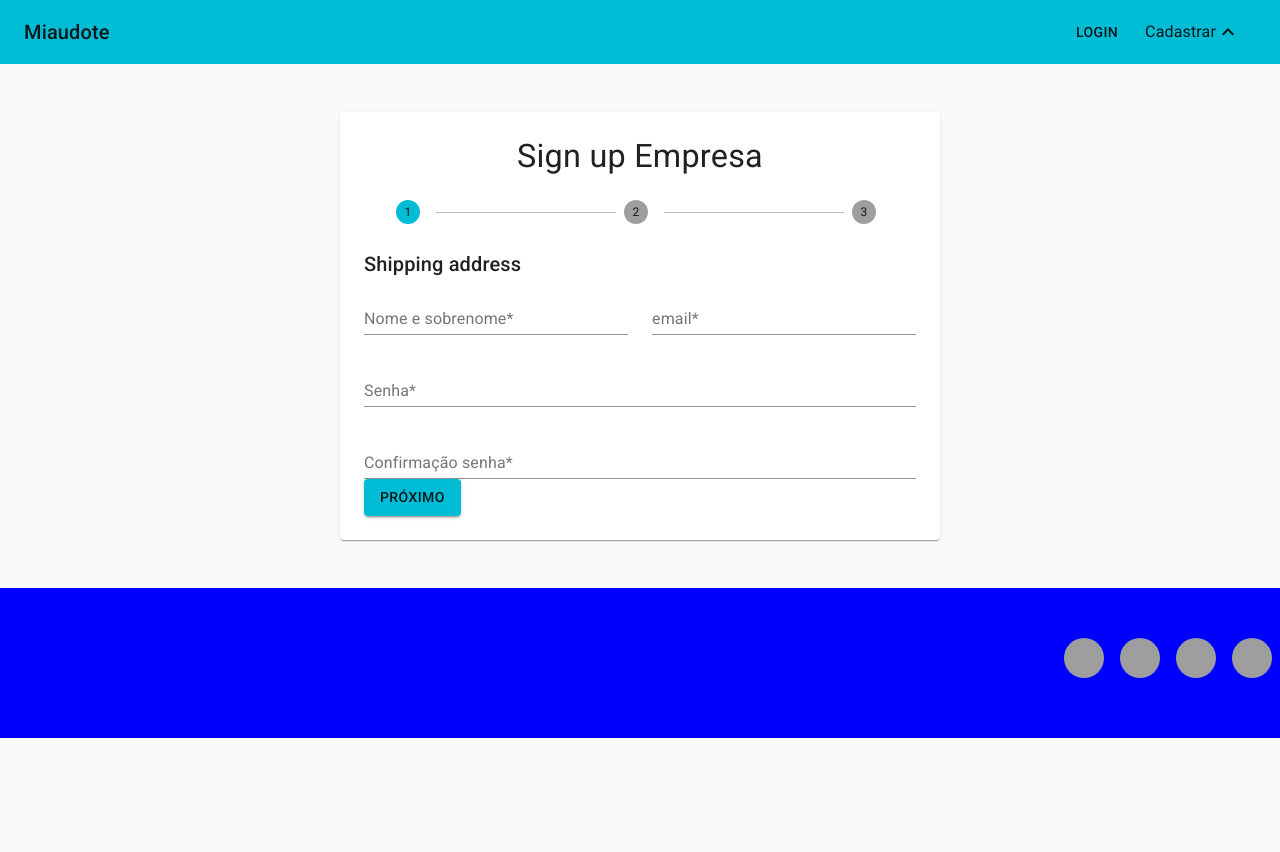
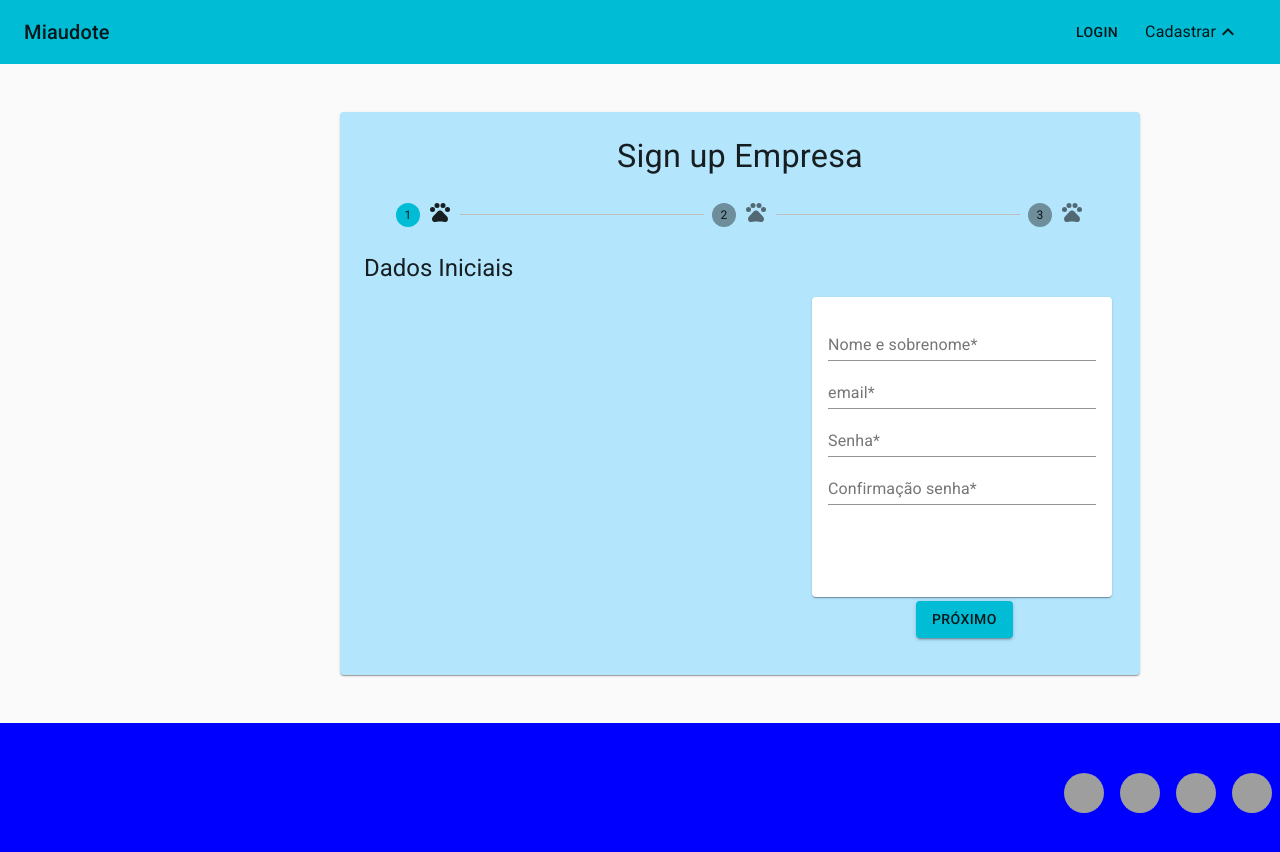
Before and after one commit to fabriciodossantos908/miauDote, a React (Create React App) app in the folder frontend-web/miaudote/: page /formCompany in a window 1280 px wide. Shown: the top 852 px of the page. Before the commit the page ends 800 px from the top, so only its background shows below. Built offline with nearby package versions, Linux system fonts and the light colour scheme; grey boxes are pictures that could not be loaded.

Commit message:
starting the MUI stylish on company SignUp

```diff
--- a/frontend-web/miaudote/src/components/Layout/styles.js
+++ b/frontend-web/miaudote/src/components/Layout/styles.js
@@ -4,12 +4,13 @@ import {
     makeStyles
   } from '@material-ui/core/styles';
   import { cyan } from '@material-ui/core/colors';
+  import { lightBlue } from '@material-ui/core/colors';
 
   let theme = createMuiTheme({
     palette: {
       type: 'light',
       primary: cyan,
-      secondary: cyan
+      secondary: cyan,
     }
   });
 
@@ -28,16 +29,36 @@ import {
       backgroundColor: theme.palette.background.default,
       color: theme.palette.text.primary
     },
+    formColor: {
+      backgroundColor: lightBlue["100"],
+    },
     paper: {
+      width : 800,
       marginTop: theme.spacing(3),
       marginBottom: theme.spacing(3),
       padding: theme.spacing(2),
+      backgroundColor: lightBlue["100"],
       [theme.breakpoints.up(600 + theme.spacing(3) * 2)]: {
         marginTop: theme.spacing(6),
         marginBottom: theme.spacing(6),
         padding: theme.spacing(3)
       }
-    }
+    },
+    inputPaper: {
+      maxWidth: 300,
+      minHeight: 300,
+      margin: theme.spacing(2),
+      padding: theme.spacing(2),
+    },
+    stepper: {
+      backgroundColor: lightBlue["100"]
+    },
+    buttons: {
+      width: 200,
+      height: 50,
+      marginLeft: "auto",
+      display: "flex",
+  }
   }));
 
 export { theme, useStyle };
--- a/frontend-web/miaudote/src/components/signUp/CheckoutCompany/FormCompany/companyAddress.js
+++ b/frontend-web/miaudote/src/components/signUp/CheckoutCompany/FormCompany/companyAddress.js
@@ -1,5 +1,5 @@
 import React from 'react';
-import { Grid, Typography } from '@material-ui/core';
+import { Grid, Typography, Paper } from '@material-ui/core';
 import { InputField, CheckboxField, SelectField } from '../../../FieldStyle';
 
 const states = [
@@ -23,6 +23,7 @@ const states = [
 
 
 export default function CompanyAddress(props) {
+  const classes = props.useStyle()
   const {
     formField: {
       complemento,
@@ -37,28 +38,16 @@ export default function CompanyAddress(props) {
   return (
     <React.Fragment>
       <Typography variant="h6" gutterBottom>
-        Shipping address
+        Localização de sua empresa
       </Typography>
-      <Grid container spacing={3}>
-        <Grid item xs={12} sm={6}>
+      <Grid container spacing={3} justify="flex-end">
+        <Paper item xs={6} sm={6} className={classes.inputPaper}>
             <InputField name={cep.name} label={cep.label} fullWidth />
-        </Grid>
-        <Grid item xs={12} sm={6}>
             <InputField name={cidade.name} label={cidade.label} fullWidth />
-        </Grid>
-        <Grid item xs={12}>
             <InputField name={bairro.name} label={bairro.label} fullWidth />
-        </Grid>
-        <Grid item xs={12}>
             <InputField name={logradouro.name} label={logradouro.label} fullWidth />
-        </Grid>
-        <Grid item xs={12}>
             <InputField name={complemento.name} label={complemento.label} fullWidth />
-        </Grid>
-        <Grid item xs={12}>
-          <InputField name={numero.name} label={uf.label} fullWidth />
-        </Grid>
-
+            <InputField name={numero.name} label={numero.label} fullWidth />
           <Grid item xs={12} sm={6}>
             <SelectField
               name={uf.name}
@@ -67,6 +56,7 @@ export default function CompanyAddress(props) {
               fullWidth
             />
           </Grid>
+        </Paper>
       </Grid>
     </React.Fragment>
   );
--- a/frontend-web/miaudote/src/components/signUp/CheckoutCompany/FormCompany/companyBaseInfo.js
+++ b/frontend-web/miaudote/src/components/signUp/CheckoutCompany/FormCompany/companyBaseInfo.js
@@ -1,5 +1,5 @@
 import React from 'react';
-import { Grid, Typography } from '@material-ui/core';
+import { Grid, Typography, Paper } from '@material-ui/core';
 import { InputField, CheckboxField, SelectField } from '../../../FieldStyle';
 
 const cities = [
@@ -60,6 +60,8 @@ const countries = [
 ];
 
 export default function CompanyBaseInfo(props) {
+  const classes = props.useStyle();
+
   const {
     formField: {
       nome_representante,
@@ -70,22 +72,16 @@ export default function CompanyBaseInfo(props) {
   } = props;
   return (
     <React.Fragment>
-      <Typography variant="h6" gutterBottom>
-        Shipping address
+      <Typography variant="h5" gutterBottom>
+        Dados Iniciais
       </Typography>
-      <Grid container spacing={3}>
-        <Grid item xs={12} sm={6}>
+      <Grid container spacing={3}  justify="flex-end">
+        <Paper item xs={6} sm={6} className={classes.inputPaper}>
           <InputField name={nome_representante.name} label={nome_representante.label} fullWidth />
-        </Grid>
-        <Grid item xs={12} sm={6}>
           <InputField name={email_representante.name} label={email_representante.label} fullWidth />
-        </Grid>
-        <Grid item xs={12}>
           <InputField name={senha.name} label={senha.label} fullWidth />
-        </Grid>
-        <Grid item xs={12}>
           <InputField name={senha_confirm.name} label={senha_confirm.label} fullWidth />
-        </Grid>
+        </Paper>
       </Grid>
     </React.Fragment>
   );
--- a/frontend-web/miaudote/src/components/signUp/CheckoutCompany/FormCompany/companyPersonalInfo.js
+++ b/frontend-web/miaudote/src/components/signUp/CheckoutCompany/FormCompany/companyPersonalInfo.js
@@ -1,65 +1,9 @@
 import React from 'react';
-import { Grid, Typography } from '@material-ui/core';
+import { Grid, Typography, Paper } from '@material-ui/core';
 import { InputField, CheckboxField, SelectField } from '../../../FieldStyle';
 
-const cities = [
-  {
-    value: undefined,
-    label: 'None'
-  },
-  {
-    value: '1',
-    label: 'New York'
-  },
-  {
-    value: '2',
-    label: 'Chicago'
-  },
-  {
-    value: '3',
-    label: 'Saigon'
-  }
-];
-
-const states = [
-  {
-    value: undefined,
-    label: 'None'
-  },
-  {
-    value: '11',
-    label: 'Florida'
-  },
-  {
-    value: '22',
-    label: 'Michigan'
-  },
-  {
-    value: '33',
-    label: 'Texas'
-  }
-];
-
-const countries = [
-  {
-    value: null,
-    label: 'None'
-  },
-  {
-    value: '111',
-    label: 'United States'
-  },
-  {
-    value: '222',
-    label: 'Italy'
-  },
-  {
-    value: '333',
-    label: 'Vietnam'
-  }
-];
-
 export default function companyPersonalInfo(props) {
+  const classes = props.useStyle()
   const {
     formField: {
       telefone,
@@ -75,25 +19,15 @@ export default function companyPersonalInfo(props) {
       <Typography variant="h6" gutterBottom>
         Informações da empresa
       </Typography>
-      <Grid container spacing={3}>
-        <Grid item xs={12} sm={6}>
+      <Grid container spacing={3} justify="flex-end">
+        <Paper item xs={6} sm={6} className={classes.inputPaper}>
             <InputField name={celular_representante.name} label={celular_representante.label} />
-        </Grid>
-        <Grid item xs={12} sm={6}>
             <InputField name={razao_social.name} label={razao_social.label} />
-        </Grid>
-        <Grid item xs={12}>
             <InputField name={nome_empresa.name} label={nome_empresa.label} />
-        </Grid>
-        <Grid item xs={12}>
             <InputField name={cnpj.name} label={cnpj.label} />
-        </Grid>
-        <Grid item xs={12}>
             <InputField name={telefone.name} label={telefone.label} />
-        </Grid>
-        <Grid item xs={12}>
             <InputField name={id_tipo_servico.name} label={id_tipo_servico.label} />
-        </Grid>
+        </Paper>
       </Grid>
     </React.Fragment>
   );
--- a/frontend-web/miaudote/src/components/signUp/CheckoutCompany/checkoutCompanyStep.jsx
+++ b/frontend-web/miaudote/src/components/signUp/CheckoutCompany/checkoutCompanyStep.jsx
@@ -7,6 +7,7 @@ import {
   Typography,
   CircularProgress
 } from '@material-ui/core';
+import PetsIcon from '@material-ui/icons/Pets';
 import { Formik, Form } from 'formik';
 
 import CompanyBaseInfo from './FormCompany/companyBaseInfo';
@@ -26,11 +27,11 @@ const { formId, formField } = checkoutCompanyModel;
 function _renderStepContent(step) {
   switch (step) {
     case 0:
-      return <CompanyBaseInfo formField={formField} />;
+      return <CompanyBaseInfo formField={formField} useStyle={useStyle} />;
     case 1:
-      return <CompanyPersonalInfo formField={formField} />;
+      return <CompanyPersonalInfo formField={formField} useStyle={useStyle} />;
     case 2:
-      return <CompanyAddress formField={formField} />;
+      return <CompanyAddress formField={formField} useStyle={useStyle} />;
     default:
       return <div>Not Found</div>;
   }
@@ -49,9 +50,9 @@ export default function CheckoutCompanyStep() {
   async function _submitForm(values, actions) {
     await _sleep(1000);
     alert(JSON.stringify(values, null, 2));
-    actions.setSubmitting(false);
+    // actions.setSubmitting(false);
 
-    setActiveStep(activeStep + 1);
+    // setActiveStep(activeStep + 1);
   }
 
   function _handleSubmit(values, actions) {
@@ -75,8 +76,10 @@ export default function CheckoutCompanyStep() {
       </Typography>
       <Stepper activeStep={activeStep} className={classes.stepper}>
         {steps.map(label => (
-          <Step key={label}>
-            <StepLabel></StepLabel>
+          <Step key={label} >
+            <StepLabel>
+              <PetsIcon/>
+            </StepLabel>
           </Step>
         ))}
       </Stepper>
@@ -112,7 +115,7 @@ export default function CheckoutCompanyStep() {
                         color="primary"
                         className={classes.button}
                       >
-                        {isLastStep ? 'Place order' : 'Próximo'}
+                        {isLastStep ? 'Criar' : 'Próximo'}
                       </Button>
                       {isSubmitting && (
                         <CircularProgress
```
Lines whose indentation alone changed are shown as unchanged.
